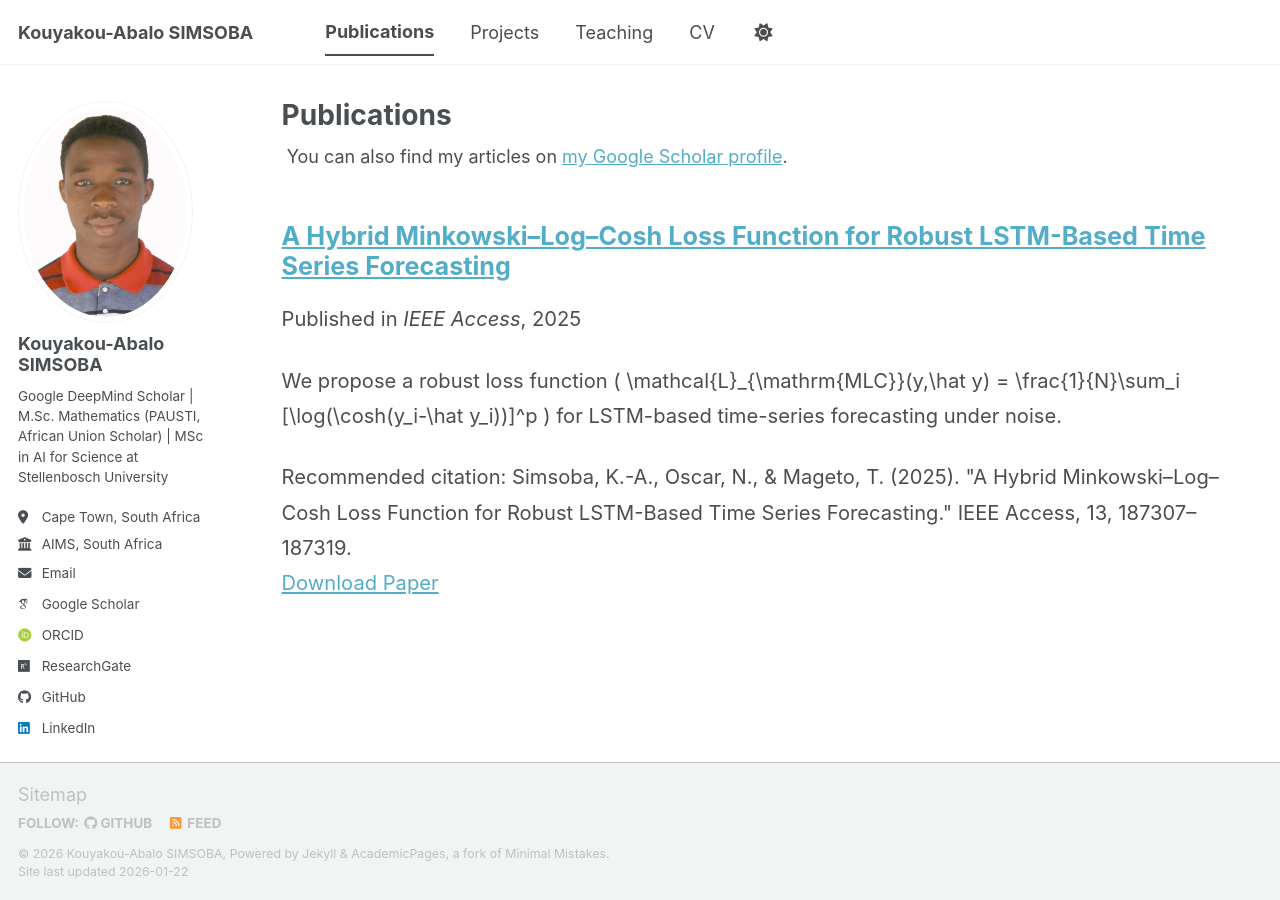
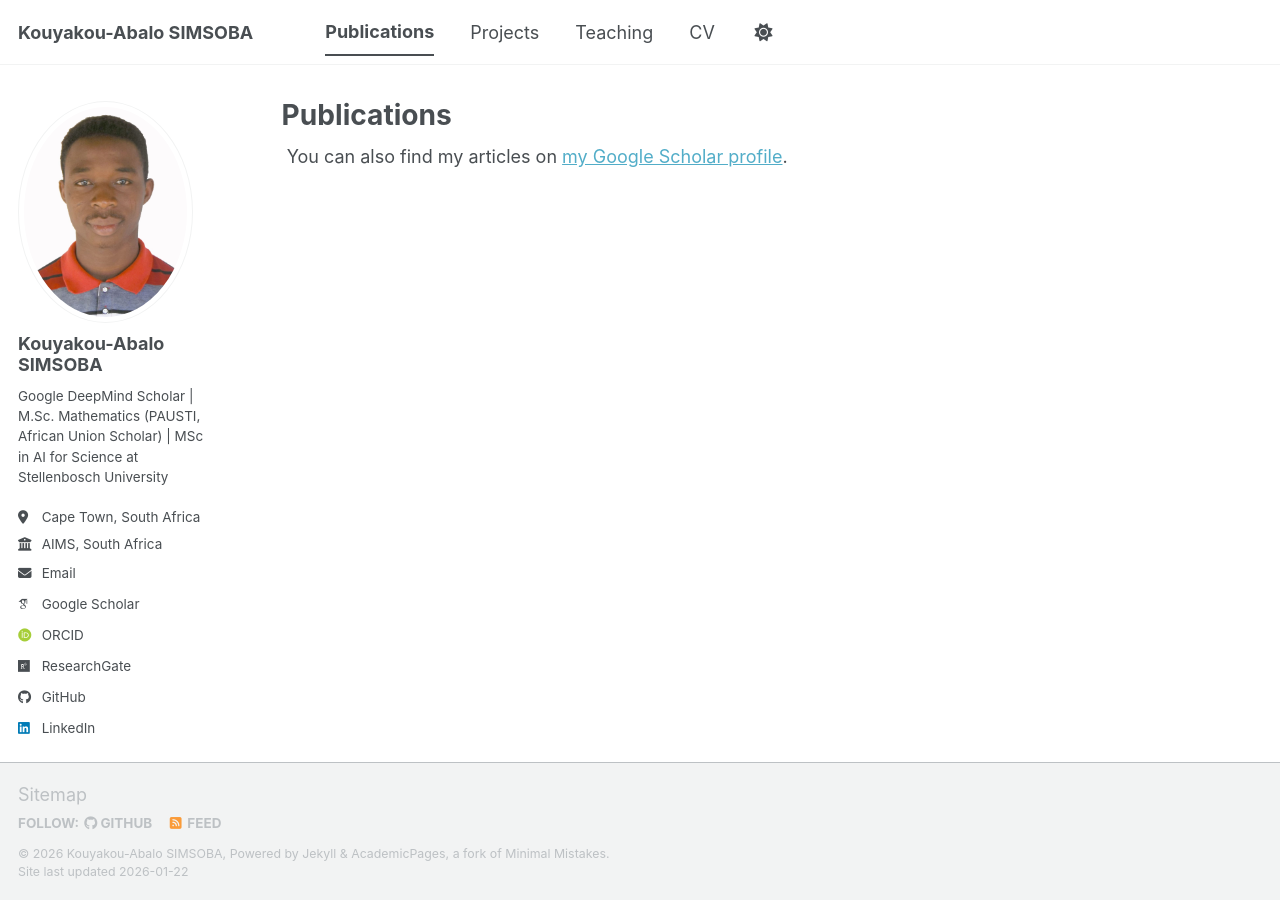
Before and after one commit to simsoba-research/simsoba-research.github.io, a Jekyll site: the page built from _pages/publications.html, in a window 1280 px wide. Built offline with Jekyll 4.4.1, drawn with Linux system fonts in a browser that asks for light colours; some web fonts are replaced; a script bundle is joined from its source files by our own code; library files that are not in the unit come from our copies; part of the change alters nothing that is shown.

Commit message:
Update 2009-10-01-paper-title-number-1.md

````diff
--- a/_publications/2009-10-01-paper-title-number-1.md
+++ b/_publications/2009-10-01-paper-title-number-1.md
@@ -1,144 +1,6 @@
----
-title: "A Hybrid Minkowski–Log–Cosh Loss Function for Robust LSTM-Based Time Series Forecasting"
-collection: publications
-category: manuscripts
-permalink: /publication/2025-hybrid-minkowski-log-cosh
-excerpt: >
-  We propose a robust loss function
-  \( \mathcal{L}_{\mathrm{MLC}}(y,\hat y)
-  = \frac{1}{N}\sum_i [\log(\cosh(y_i-\hat y_i))]^p \)
-  for LSTM-based time-series forecasting under noise.
-date: 2025-02-15
-venue: 'IEEE Access'
-paperurl: 'https://doi.org/10.1109/ACCESS.2025.3626795'
-citation: 'Simsoba, K.-A., Oscar, N., & Mageto, T. (2025). "A Hybrid Minkowski–Log–Cosh Loss Function for Robust LSTM-Based Time Series Forecasting." IEEE Access, 13, 187307–187319.'
-mathjax: true
----
-
-## Abstract
-
-Robust learning is essential for time-series forecasting in real-world settings where data are noisy, irregular, or contaminated by outliers. This paper introduces a **Hybrid Minkowski–Log–Cosh (MLC) loss function**, a tunable and theoretically grounded objective designed to improve the stability and accuracy of **LSTM-based forecasting models**. The proposed approach is validated on long-horizon public health data, with a focus on malaria incidence forecasting.
-
----
-
-## Loss Function Definition
-
-Let $y_i$ and $\hat{y}_i$ denote the true and predicted values at time $i$.
-The proposed loss is defined as
-
 \[
 \mathcal{L}_{\mathrm{MLC}}(y,\hat{y})
 =
 \frac{1}{N}\sum_{i=1}^{N}
-\left[\log\!\big(\cosh(y_i - \hat{y}_i)\big)\right]^p,
+\left[\log\!\big(\cosh(y_i - \hat{y}_i)\big)\right]^p
 \]
-
-where $p>0$ is a **Minkowski exponent** controlling the trade-off between robustness to outliers and error sensitivity.
-
-**Special cases**
-- $p = 1$: Log-Cosh loss
-- $p \approx 2$: MSE-like behavior
-- $p < 2$: increased robustness to outliers
-
----
-
-## Gradient Analysis
-
-Let $\varepsilon_i = y_i - \hat{y}_i$.
-The gradient of the loss with respect to the prediction $\hat{y}_i$ is
-
-\[
-\frac{\partial \mathcal{L}_{\mathrm{MLC}}}{\partial \hat{y}_i}
-=
--\,p\,\big[\log(\cosh(\varepsilon_i))\big]^{p-1}
-\tanh(\varepsilon_i).
-\]
-
-This expression explains the smooth, near-quadratic behavior for small residuals
-and gradient saturation for large residuals, which reduces the influence of
-extreme outliers during optimization.
-
----
-
-## Hessian (Curvature) Analysis
-
-The curvature of the loss with respect to $\hat{y}_i$ is given by
-
-\[
-\frac{\partial^2 \mathcal{L}_{\mathrm{MLC}}}{\partial \hat{y}_i^2}
-=
-p(p-1)\big[\log(\cosh(\varepsilon_i))\big]^{p-2}\tanh^2(\varepsilon_i)
-+
-p\big[\log(\cosh(\varepsilon_i))\big]^{p-1}\operatorname{sech}^2(\varepsilon_i).
-\]
-
-For $p<2$, the curvature remains bounded for large residuals, providing robustness
-to outliers, while $p>1$ ensures strict convexity and stable optimization.
-
----
-
-## Empirical Evaluation
-
-The loss was evaluated using **LSTM models** on **11 years (2013–2023)** of monthly
-malaria incidence data.
-
-On clean data, the MLC loss reduced **MAPE from 20.96% (MSE) to 18.23%**, while also
-achieving lower MAE and RMSE. Under synthetic outlier contamination, the method
-significantly reduced median absolute error and yielded approximately
-**117,000 fewer mispredicted cases** compared to standard MSE training.
-
-All improvements were achieved with **$\mathcal{O}(N)$ computational complexity**,
-matching standard regression losses.
-
----
-
-## Key Contributions
-
-- **Novel hybrid loss function** with tunable robustness
-- **Theoretically grounded design** with explicit gradient and curvature analysis
-- **Improved forecasting accuracy and stability** on real public health data
-- **Plug-and-play compatibility** with LSTM and deep learning models
-
----
-
-[Access the full paper here](https://doi.org/10.1109/ACCESS.2025.3626795)
-
----
-
-## How to Cite
-
-### APA
-Simsoba, K.-A., Oscar, N., & Mageto, T. (2025).
-*A Hybrid Minkowski–Log–Cosh Loss Function for Robust LSTM-Based Time Series Forecasting*.
-**IEEE Access, 13**, 187307–187319.
-https://doi.org/10.1109/ACCESS.2025.3626795
-
----
-
-### IEEE
-K.-A. Simsoba, N. Oscar, and T. Mageto,
-“A Hybrid Minkowski–Log–Cosh Loss Function for Robust LSTM-Based Time Series Forecasting,”
-*IEEE Access*, vol. 13, pp. 187307–187319, 2025,
-doi:10.1109/ACCESS.2025.3626795.
-
----
-
-### Harvard
-Simsoba, K.-A., Oscar, N. and Mageto, T. (2025)
-‘A Hybrid Minkowski–Log–Cosh Loss Function for Robust LSTM-Based Time Series Forecasting’,
-*IEEE Access*, 13, pp. 187307–187319.
-doi:10.1109/ACCESS.2025.3626795.
-
----
-
-### BibTeX
-```bibtex
-@article{Simsoba2025MLC,
-  author  = {Simsoba, Kouyakou-Abalo and Oscar, Ngesa and Mageto, Thomas},
-  title   = {A Hybrid Minkowski–Log–Cosh Loss Function for Robust LSTM-Based Time Series Forecasting},
-  journal = {IEEE Access},
-  volume  = {13},
-  pages   = {187307--187319},
-  year    = {2025},
-  doi     = {10.1109/ACCESS.2025.3626795}
-}
````
